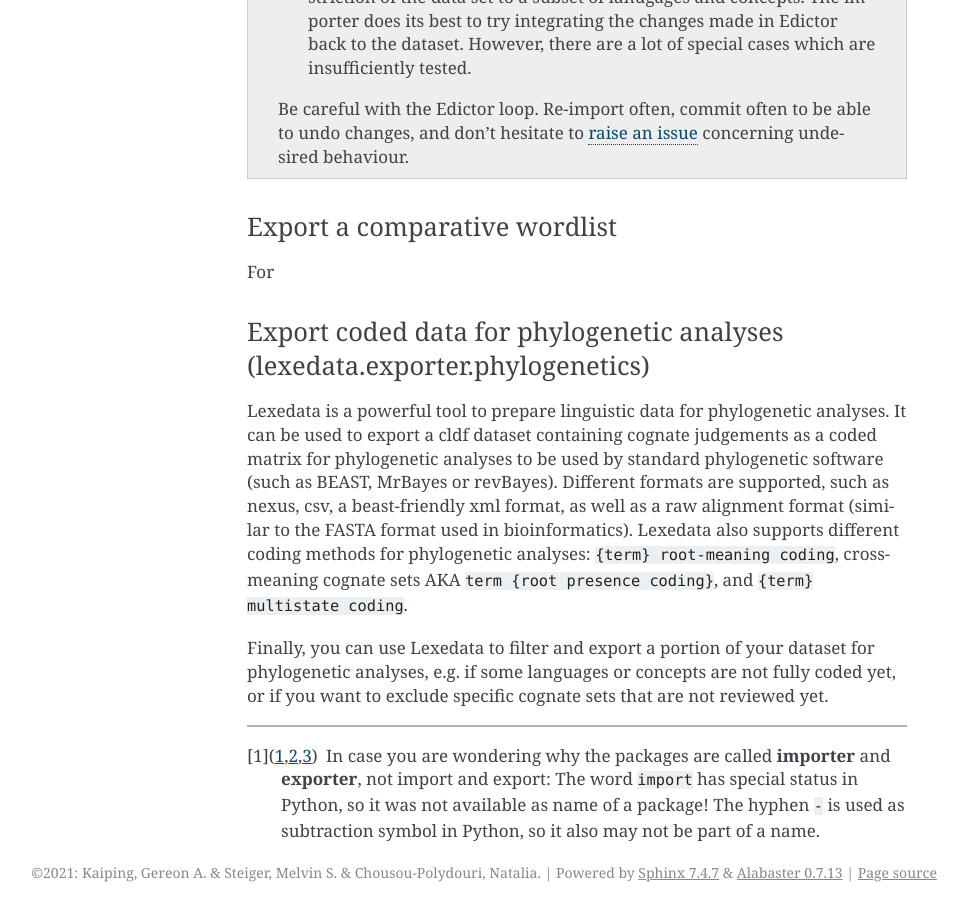
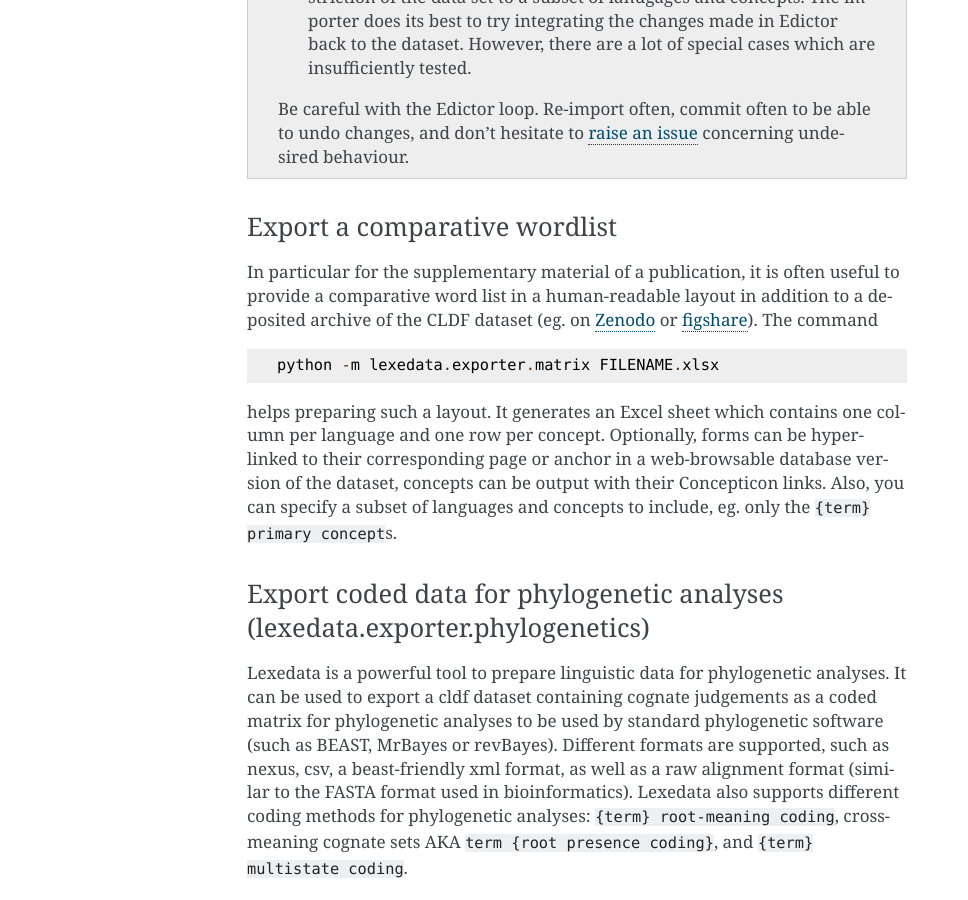
Before and after one commit to lexedata/lexedata, a Sphinx documentation site: the page built from docs/Manual.md, in a window 1280 px wide and 900 px high, scrolled down 13329 px. Shown: the whole window, without its empty margins (173-1141 px from the left). Built offline with Sphinx 7.4.7, drawn with Linux system fonts in a browser that asks for light colours.

Commit message:
Discuss matrix exporter

````diff
--- a/docs/Manual.md
+++ b/docs/Manual.md
@@ -256,7 +256,16 @@
 
 ### Export a comparative wordlist
 
-For
+In particular for the supplementary material of a publication, it is often
+useful to provide a comparative word list in a human-readable layout in addition
+to a deposited archive of the CLDF dataset (eg. on [Zenodo](https://zenodo.org)
+or [figshare](https://figshare.com/)). The command
+
+```
+python -m lexedata.exporter.matrix FILENAME.xlsx
+```
+
+helps preparing such a layout. It generates an Excel sheet which contains one column per language and one row per concept. Optionally, forms can be hyperlinked to their corresponding page or anchor in a web-browsable database version of the dataset, concepts can be output with their Concepticon links. Also, you can specify a subset of languages and concepts to include, eg. only the `{term} primary concept`s.
 
 ### Export coded data for phylogenetic analyses (lexedata.exporter.phylogenetics)
 
````
